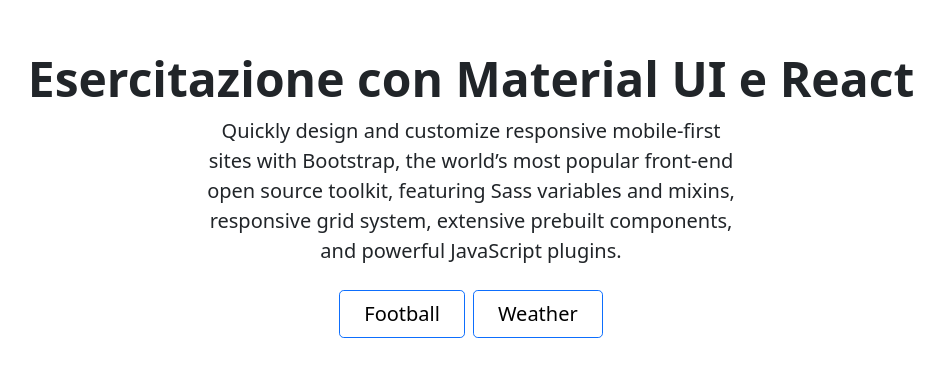
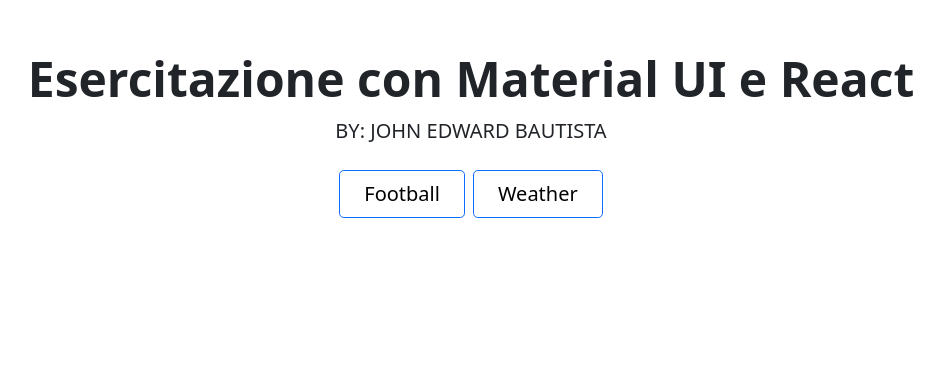
Before and after one commit to MangJuan08/football, a React (Create React App) app: page / in a window 1280 px wide. Shown: the part 128-504 px from the top of the page, without its empty margins (169-1113 px from the left). Built offline with nearby package versions, Linux system fonts and the light colour scheme.

Commit message:
update code

```diff
--- a/src/pages/Football.js
+++ b/src/pages/Football.js
@@ -10,6 +10,7 @@
 import TablePagination from "@mui/material/TablePagination";
 import { Link } from "react-router-dom";
 import axios from "axios";
+import { TableFooter } from "@mui/material";
 
 const columns = [
   { field: "id", headerName: "id", width: 70 },
@@ -155,8 +156,8 @@
                 </TableBody>
               </Table>
             </TableContainer>
-            <TablePagination
-              rowsPerPageOptions={[5, 10, 20, 35]}
+              <TablePagination
+              rowsPerPageOptions={[5, 10, 30]}
               component="div"
               count={pageCount}
               rowsPerPage={rowsPerPage}
--- a/src/pages/Homepage.js
+++ b/src/pages/Homepage.js
@@ -4,22 +4,19 @@
 const Homepage = () => {
   return (
     <div style={{ marginTop: "130px" }}>
-      <div class="px-4 py-5 my-5 text-center">
-        <h1 class="display-5 fw-bold">Esercitazione con Material UI e React</h1>
-        <div class="col-lg-6 mx-auto">
-          <p class="lead mb-4">
-            Quickly design and customize responsive mobile-first sites with
-            Bootstrap, the world’s most popular front-end open source toolkit,
-            featuring Sass variables and mixins, responsive grid system,
-            extensive prebuilt components, and powerful JavaScript plugins.
+      <div className="px-4 py-5 my-5 text-center">
+        <h1 className="display-5 fw-bold">Esercitazione con Material UI e React</h1>
+        <div className="col-lg-6 mx-auto">
+          <p className="lead mb-4">
+          BY: JOHN EDWARD BAUTISTA
           </p>
-          <div class="d-grid gap-2 d-sm-flex justify-content-sm-center">
-            <button type="button" class="btn btn-outline-primary btn-lg px-4 gap-3">
+          <div className="d-grid gap-2 d-sm-flex justify-content-sm-center">
+            <button type="button" className="btn btn-outline-primary btn-lg px-4 gap-3">
               <Link to="/football" className="colorText">
                 Football
               </Link>
             </button>
-            <button type="button" class="btn btn-outline-primary btn-lg px-4">
+            <button type="button" className="btn btn-outline-primary btn-lg px-4">
               <Link to="/weather" className="colorText">
                 Weather
               </Link>
--- a/src/pages/Weather.js
+++ b/src/pages/Weather.js
@@ -28,7 +28,6 @@
   };
 
   const [risultati, setRisultati] = useState({
-    id: 0,
     ris: 0,
     giorno: 0,
     status: false,
@@ -57,13 +56,19 @@
 
     //differenza tra MaxTemperatura e MinTemperatura
     let differenza = maxT.map((it, i) => it - minT[i]);
-    console.log(differenza);
-    setRisultati({ ...risultati, status: status });
+
+    //prendere il risultato minore
+    let risultatoMinore = differenza.reduce((prev, curr) => {
+      return prev < curr ? prev : curr;
+    });
+
+    console.log(risultatoMinore);
+    setRisultati({ ...risultati, ris: risultatoMinore, status: status });
   };
 
   useEffect(() => {
     fetch();
-    console.log(risultati)
+    console.log(risultati);
   }, [risultati]);
   return (
     <React.Fragment>
@@ -100,7 +105,7 @@
                             {row.dy}
                           </TableCell>
                           <TableCell style={{ fontWeight: "Bold" }}>
-                            {row.MxT}  °
+                            {row.MxT} °
                           </TableCell>
                           <TableCell style={{ fontWeight: "Bold" }}>
                             {row.MnT} °
```
